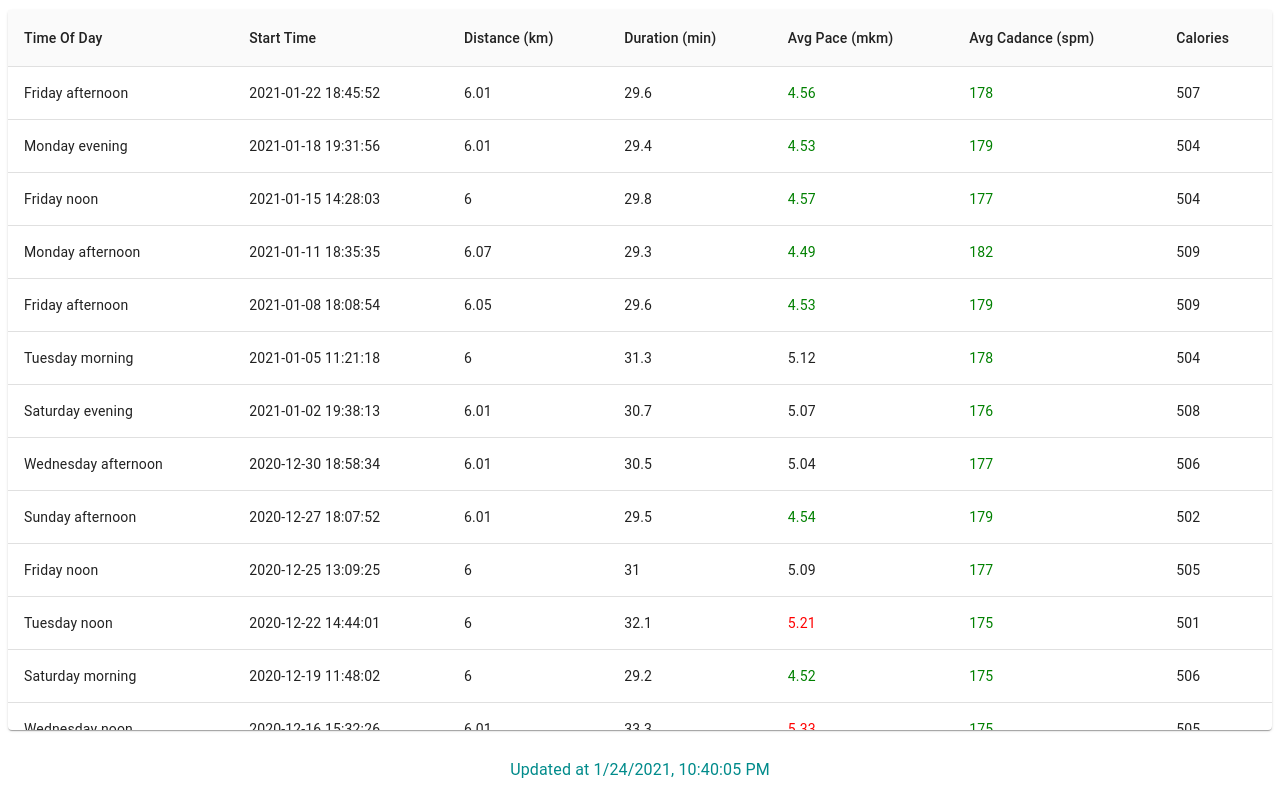
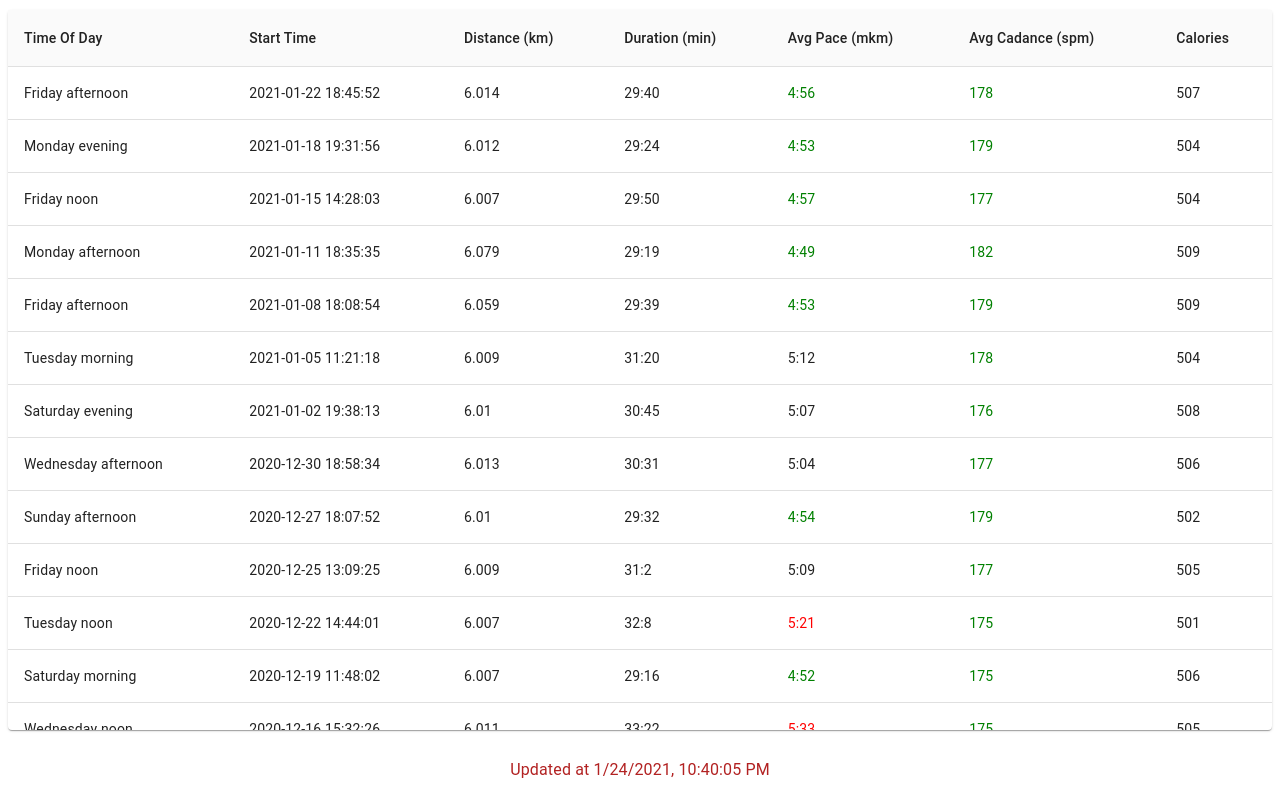
Before and after one commit to danielschwartz85/garmin-daniel-runs, a Gatsby site: page / in a window 1280 px wide. Built offline with nearby package versions, Linux system fonts and the light colour scheme; Gatsby itself is replaced by a stand-in of ours.

Commit message:
better distance

```diff
--- a/src/components/tableAttrMap.js
+++ b/src/components/tableAttrMap.js
@@ -16,27 +16,31 @@ const AttrMap = {
   },
   'Distance (km)': {
     key: 'distance',
-    mapper: (m) => parseInt((m / 100) * 10, 10) / 100,
+    mapper: (m) => parseInt((m / 100) * 100, 10) / 1000,
   },
   'Duration (min)': {
     key: 'duration',
-    mapper: (sec) => parseInt((sec / 60) * 10, 10) / 10,
+    mapper: (seconds) => {
+      const minuntes = parseInt(seconds / 60, 10);
+      const sec = Math.floor(seconds % 60);
+      return `${minuntes}:${sec}`;
+    },
   },
   'Avg Pace (mkm)': {
     key: 'averageSpeed',
     mapper: (mps) => {
       const mkm = 1 / ((mps / 1000) * 60);
       const sec = String((mkm % 1) * 60).split('.')[0];
-      return `${parseInt(mkm, 10)}.${sec.length === 1 ? `0${sec}` : sec}`;
+      return `${parseInt(mkm, 10)}:${sec.length === 1 ? `0${sec}` : sec}`;
     },
     isGood: (value) => {
-      let [min, sec] = value.split('.');
+      let [min, sec] = value.split(':');
       min = parseInt(min, 10);
       sec = parseInt(sec, 10);
       return (min + (sec / 100)) <= 5;
     },
     isBad: (value) => {
-      let [min, sec] = value.split('.');
+      let [min, sec] = value.split(':');
       min = parseInt(min, 10);
       sec = parseInt(sec, 10);
       return (min + (sec / 100)) >= 5.15;
--- a/src/components/updatedAt.js
+++ b/src/components/updatedAt.js
@@ -9,7 +9,7 @@ const useStyles = makeStyles((theme) => ({
     padding: theme.spacing(2),
     textAlign: 'center',
     margin: '10px',
-    color: 'darkcyan',
+    color: 'firebrick',
   },
 }));
 
```
